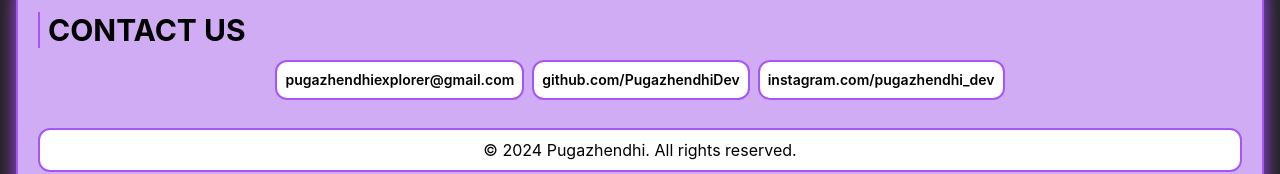
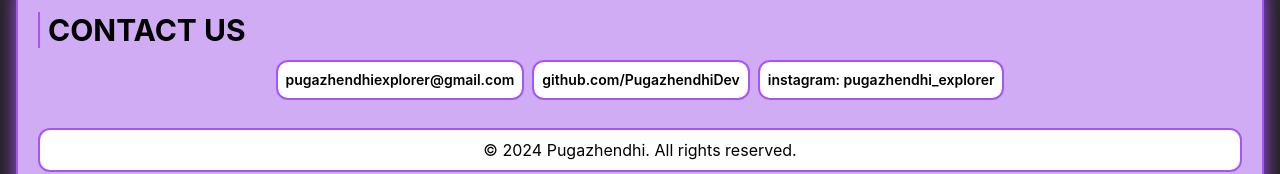
Before and after one commit to PugazhendhiDev/PugazhendhiDev, a React (Create React App) app: page / in a window 1280 px wide. Shown: the part 2870-3044 px from the top of the page. Built offline with nearby package versions, Linux system fonts and the light colour scheme.

Commit message:
Update footer.js

```diff
--- a/src/components/footer.js
+++ b/src/components/footer.js
@@ -30,11 +30,11 @@ function Footer() {
           </div>
           <div className="bg-[#fff] justify-center my-1 mx-1 p-2 font-semibold text-center border-2 border-purple-500 rounded-xl">
             <a
-              href="https://instagram.com/pugazhendhi_dev/"
+              href="https://instagram.com/pugazhendhi_explorer/"
               className="footerAnimation max-w-[260px] mx-auto"
             >
               <h1 className="text-sm md:text-md text-black hover:text-purple-500 my-auto">
-                instagram.com/pugazhendhi_dev
+                instagram: pugazhendhi_explorer
               </h1>
             </a>
           </div>
```
